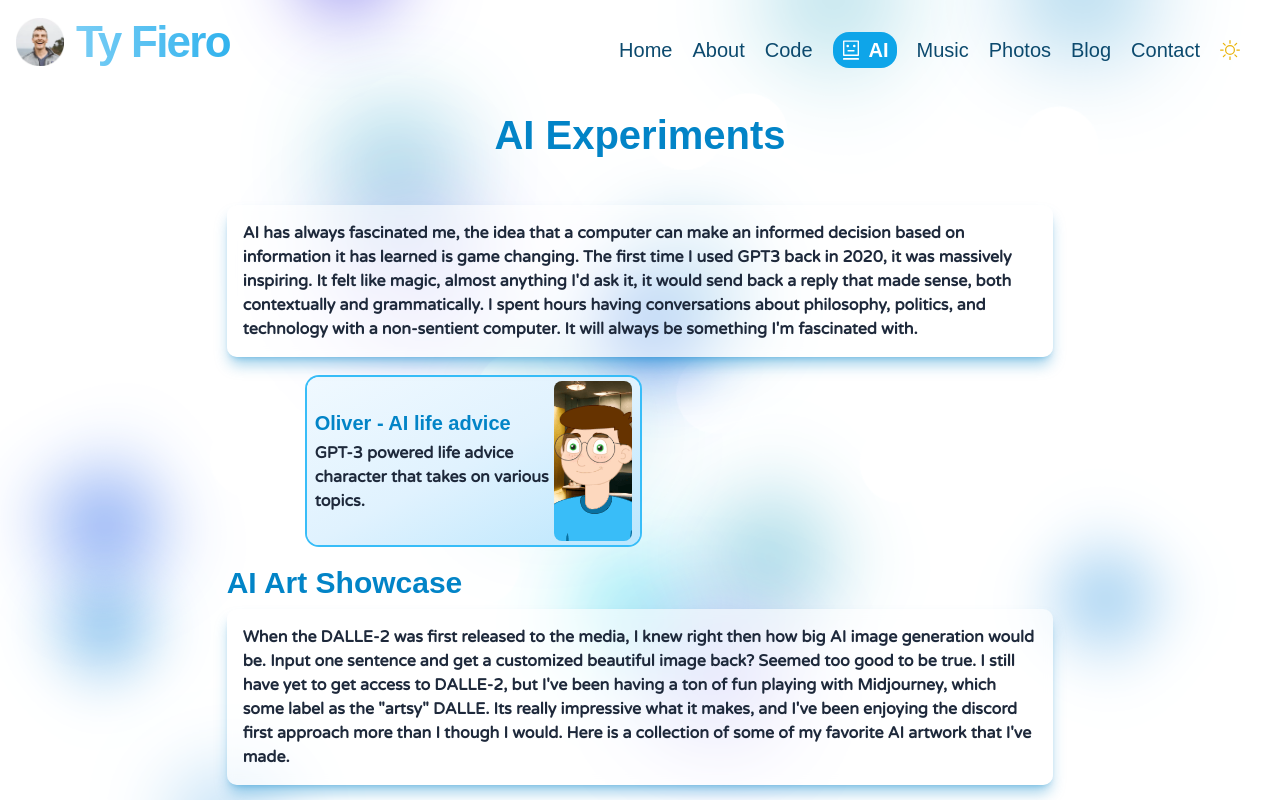
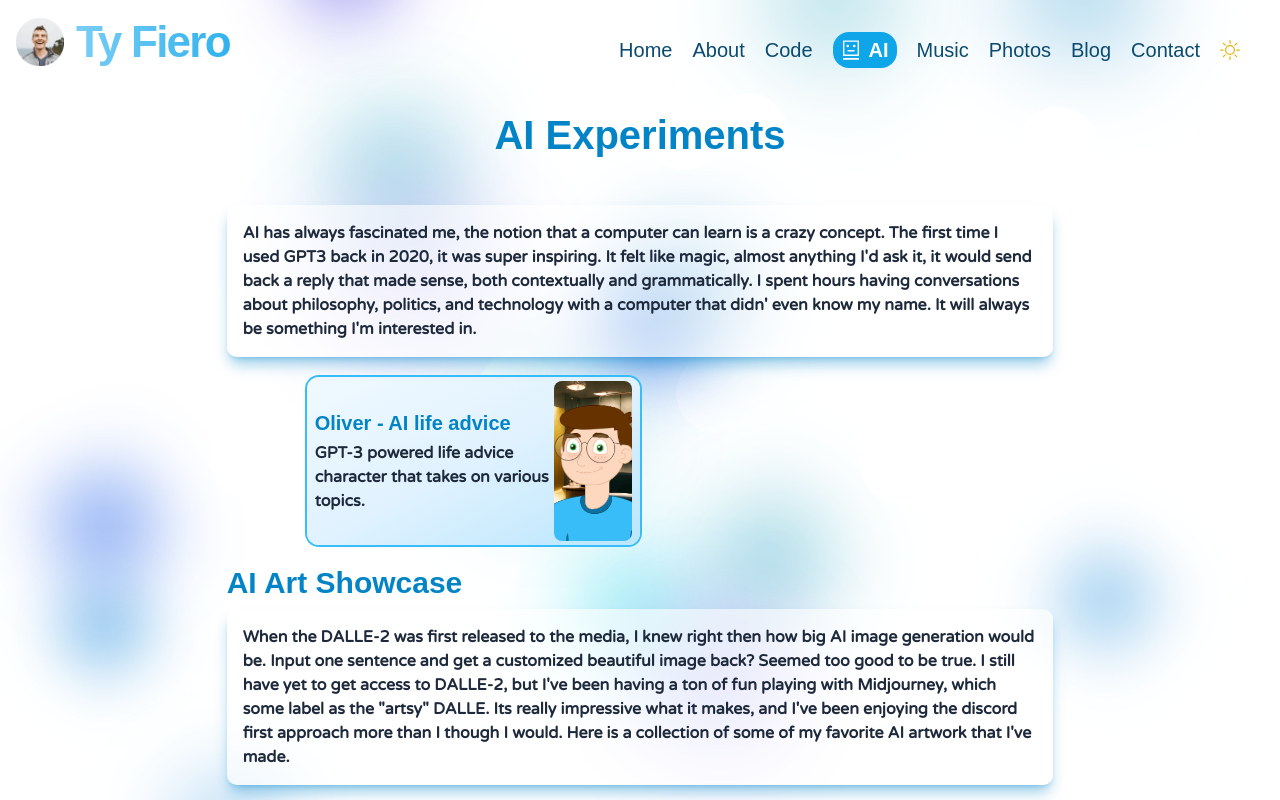
Before and after one commit to KleiAliaj/ka, a Next.js app: page /ai in a window 1280 px wide. Shown: the top 800 px of the page. Built offline with nearby package versions, Linux system fonts and the light colour scheme; no server answers; a web font is replaced by a local one.

Commit message:
Copy fixes, and added algorithim to ai images

```diff
--- a/lib/Airtable.js
+++ b/lib/Airtable.js
@@ -26,6 +26,7 @@ if (typeof window === "undefined") {
       name: record.fields.name,
       image: record.fields.image[0],
       rank: record.fields.rank,
+      algorithm: record.fields.algorithm,
     };
     // } else {
     //   return;
--- a/pages/ai/index.js
+++ b/pages/ai/index.js
@@ -22,14 +22,13 @@ export default function AI({ aiImages }) {
       <h2 className="text-left heading-lg fade-effect-quick">AI Experiments</h2>
       <div className="text-box sm:w-full md:w-2/3">
         <p>
-          AI has always fascinated me, the idea that a computer can make an
-          informed decision based on information it has learned is game
-          changing. The first time I used GPT3 back in 2020, it was massively
+          AI has always fascinated me, the notion that a computer can learn is a
+          crazy concept. The first time I used GPT3 back in 2020, it was super
           inspiring. It felt like magic, almost anything I&apos;d ask it, it
           would send back a reply that made sense, both contextually and
           grammatically. I spent hours having conversations about philosophy,
-          politics, and technology with a non-sentient computer. It will always
-          be something I&apos;m fascinated with.{" "}
+          politics, and technology with a computer that didn&apos; even know my
+          name. It will always be something I&apos;m interested in.
         </p>
       </div>
       <div className="flex flex-col items-start mt-5 sm:w-full md:w-2/3">
@@ -93,7 +92,7 @@ function Experiment({ path, imgSrc, name, description }) {
 }
 
 function AIImage({ index, pic }) {
-  //   console.log(pic);
+  console.log(pic);
   const [imageLoading, setImageLoading] = React.useState(false);
   let textSize = pic.name.length > 200 ? "  !text-xs" : " !text-base";
   React.useEffect(() => {
@@ -118,7 +117,7 @@ function AIImage({ index, pic }) {
           />
         </div>
       ) : (
-        <div className="absolute top-0 z-50 w-full h-full bg-slate-800/70 rounded-xl  opacity-0 group-hover:!opacity-100 transition duration-300 flex justify-center items-center p-2">
+        <div className="absolute top-0 z-50 w-full h-full bg-slate-800/70 rounded-xl  opacity-0 group-hover:!opacity-100 transition duration-300  justify-center items-center p-2 flex flex-col ">
           <p
             className={
               " text-white  opacity-0 group-hover:!opacity-100 duration-200  " +
@@ -127,6 +126,9 @@ function AIImage({ index, pic }) {
           >
             {pic.name.charAt(0).toUpperCase() + pic.name.slice(1)}
           </p>
+          <div className="  text-white !text-xs  opacity-0 group-hover:!opacity-100 duration-200  bg-sky-300/40 rounded-full px-2 py-1">
+            {pic.algorithm}
+          </div>
         </div>
       )}
       {/* <p>{pic.name.length}</p> */}
@@ -149,7 +151,6 @@ function AIImage({ index, pic }) {
         }}
       />
 
-      {/* <p>{pic}</p> */}
     </div>
   );
 }
@@ -159,11 +160,11 @@ export async function getStaticProps(context) {
   const axiosStats = await axios({
     method: "GET",
     url: "http://tyfiero.com/api/airtable",
-    //url: "http://localhost:3000/api/airtable",
+    // url: "http://localhost:3000/api/airtable",
   })
     .then((response) => {
       let images = response.data;
-      //   console.log(response.data);
+      // console.log(response.data);
       let sorted = images.sort(function (a, b) {
         return b.rank - a.rank;
       });
--- a/pages/api/airtable.js
+++ b/pages/api/airtable.js
@@ -3,7 +3,6 @@ import { minifyItems, table } from "@/lib/Airtable";
 export default async function handler(_req, res) {
   try {
     const records = await table.select({}).all();
-    console.log(records);
     const minified = minifyItems(records);
     res.status(200).json(minified);
   } catch (error) {
--- a/pages/code/index.js
+++ b/pages/code/index.js
@@ -216,7 +216,7 @@ function CodeIndex() {
               <Link href={"/contact"}>
                 <a className="underline text-sky-500">Let me know</a>
               </Link>{" "}
-              if you want to share a cool technology for me to explore!
+              if you have any cool technology recommendations!
             </p>
           </motion.div>
           <motion.div
@@ -281,9 +281,8 @@ function CodeIndex() {
             <p className="font-bold ">
               Javascript art in P5.js is what made me fall in love with coding.
               It&apos;s an excellent medium to start learning code, as it helps
-              to visualize how loops, functions, and other concepts work. The
-              instant visual feedback is amazing. Shout out to Daniel Shiffman
-              of the{" "}
+              to visualize how loops, functions, and other concepts work through
+              instant visual feedback. Shout out to Daniel Shiffman of the{" "}
               <a
                 href="https://thecodingtrain.com/"
                 target="_blank"
@@ -292,8 +291,9 @@ function CodeIndex() {
               >
                 Coding Train
               </a>{" "}
-              for the incredible tutorials. I don&apos;t make generative art as
-              much anymore, but it will always have a place in my heart.
+              for the incredible tutorials! I haven&apos;t had as much time as
+              I&apos;d like for generative art recently, but I&apos;ll always
+              love it.
             </p>
           </motion.div>
           <motion.div
--- a/pages/index.js
+++ b/pages/index.js
@@ -218,8 +218,8 @@ export default function Index({ allPosts }) {
                 . Hobbies are important to me, and each one has a purpose. I
                 express my creativity through my music, I get outside with my
                 photography, I read to learn more about the the world around me,
-                and I play with AI because it is fascinating to me. A
-                well-rounded balance of hobbies and interesting work makes for a
+                and I play with AI because it is fascinating. A well-rounded
+                balance of hobbies and interesting work makes for a
                 entertaining, fulfilled life!
               </p>
             </motion.div>
```
